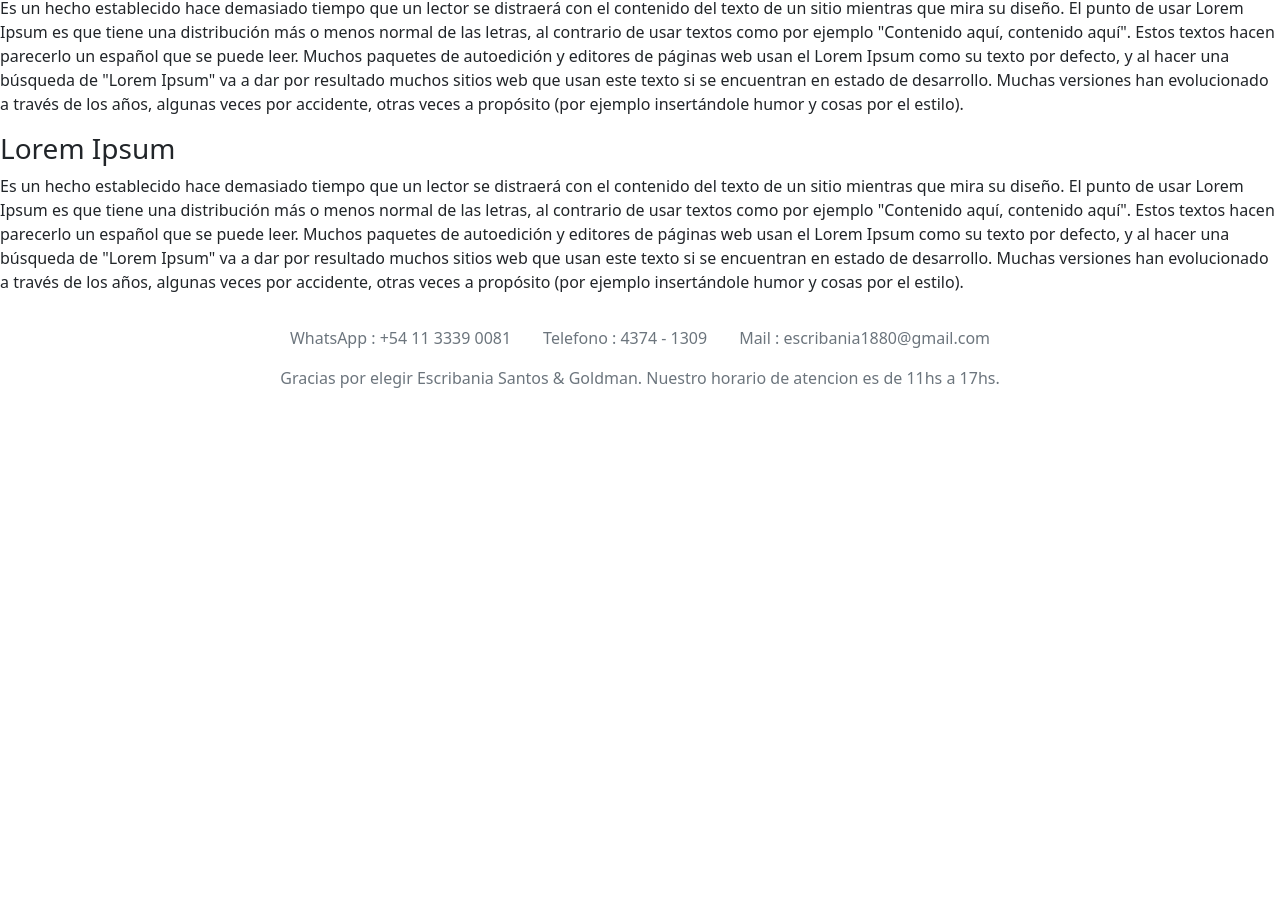
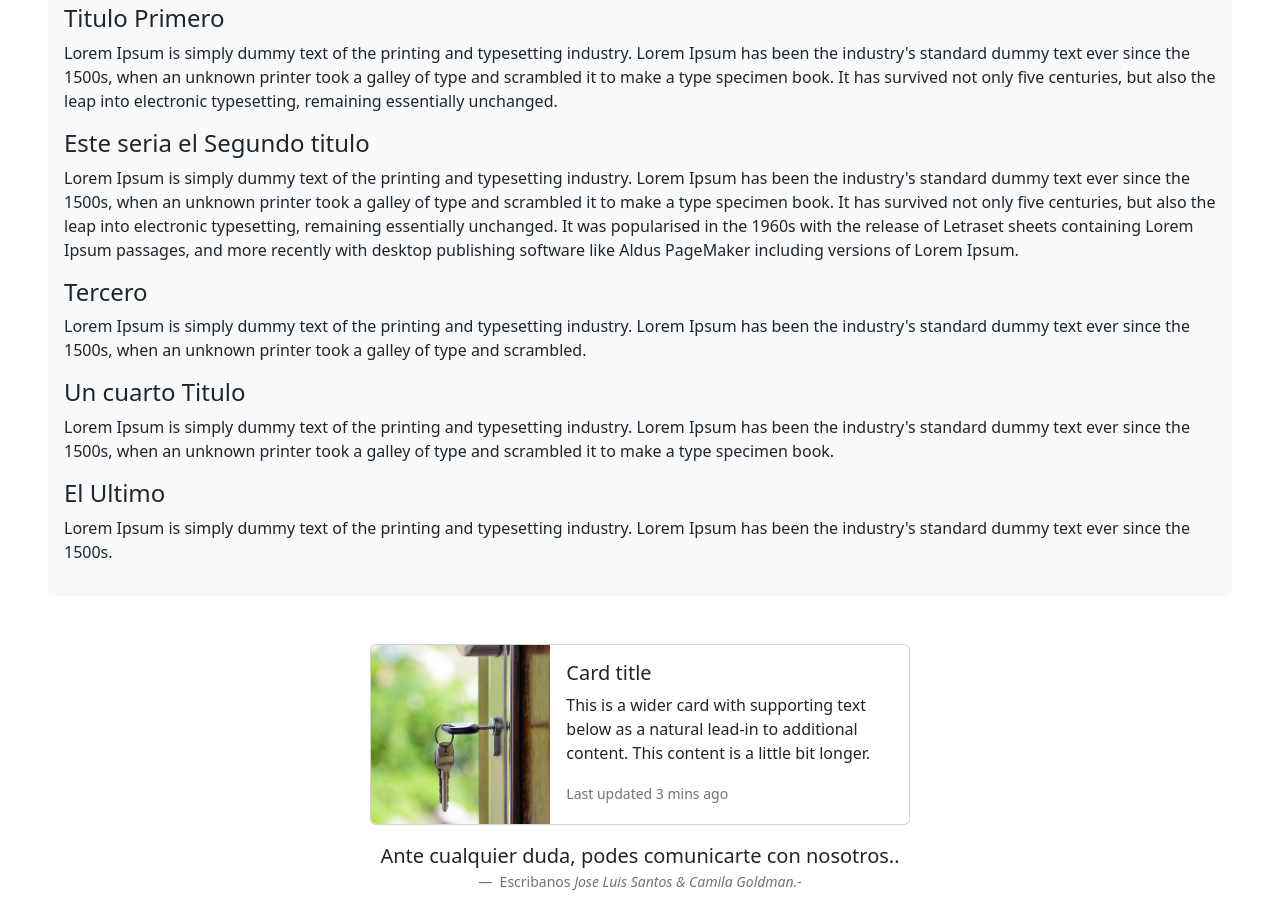
Before and after one commit to lolaSantos/escribaniaSass, a website: page paginas/informacion.html in a window 1280 px wide. Shown: the part 116-1029 px from the top of the page. Before the commit the page ends 800 px from the top, so only its background shows below. Drawn offline with nearby package versions, Linux system fonts and the light colour scheme.

Commit message:
bajeBoost

```diff
--- a/package.json
+++ b/package.json
@@ -16,5 +16,8 @@
   "bugs": {
     "url": "https://github.com/lolaSantos/escribaniaSass/issues"
   },
-  "homepage": "https://github.com/lolaSantos/escribaniaSass#readme"
+  "homepage": "https://github.com/lolaSantos/escribaniaSass#readme",
+  "dependencies": {
+    "bootstrap": "^5.2.0"
+  }
 }
--- a/paginas/informacion.html
+++ b/paginas/informacion.html
@@ -40,7 +40,7 @@
         <li><a class="dropdown-item" href="../paginas/escrituras.html">Escrituras</a></li>
         <li><a class="dropdown-item" href="../paginas/certificaciones.html">Firmas Certificadas</a></li>
         <li><hr class="dropdown-divider"></li>
-        <li><a class="dropdown-item" href="../paginas/info.html">Info</a></li>
+        <li><a class="dropdown-item" href="../paginas/informacion.html">Info</a></li>
       </ul>
     </li>
     <li class="nav-item">
@@ -57,46 +57,69 @@
 
 <!-- TERMINA LA NAVBAR -->
 
-<!-- EMPIEZA MAIN -->
 
-    <main class="textoInfo">
-      <div>
-        <h1 class="tItitulo">Lorem Ipsum</h1>
-        <p class="tItexto">
-          Es un hecho establecido hace demasiado tiempo que un lector se
-          distraerá con el contenido del texto de un sitio mientras que mira su
-          diseño. El punto de usar Lorem Ipsum es que tiene una distribución más
-          o menos normal de las letras, al contrario de usar textos como por
-          ejemplo "Contenido aquí, contenido aquí". Estos textos hacen parecerlo
-          un español que se puede leer. Muchos paquetes de autoedición y
-          editores de páginas web usan el Lorem Ipsum como su texto por defecto,
-          y al hacer una búsqueda de "Lorem Ipsum" va a dar por resultado muchos
-          sitios web que usan este texto si se encuentran en estado de
-          desarrollo. Muchas versiones han evolucionado a través de los años,
-          algunas veces por accidente, otras veces a propósito (por ejemplo
-          insertándole humor y cosas por el estilo).
-        </p>
-      </div>
-      <div>
-        <h3 class="tI2titulo">Lorem Ipsum</h3>
-        <p class="tI2texto">
-          Es un hecho establecido hace demasiado tiempo que un lector se
-          distraerá con el contenido del texto de un sitio mientras que mira su
-          diseño. El punto de usar Lorem Ipsum es que tiene una distribución más
-          o menos normal de las letras, al contrario de usar textos como por
-          ejemplo "Contenido aquí, contenido aquí". Estos textos hacen parecerlo
-          un español que se puede leer. Muchos paquetes de autoedición y
-          editores de páginas web usan el Lorem Ipsum como su texto por defecto,
-          y al hacer una búsqueda de "Lorem Ipsum" va a dar por resultado muchos
-          sitios web que usan este texto si se encuentran en estado de
-          desarrollo. Muchas versiones han evolucionado a través de los años,
-          algunas veces por accidente, otras veces a propósito (por ejemplo
-          insertándole humor y cosas por el estilo).
-        </p>
-      </div>
-    </main>
+<!-- TEXTO -->
+<div data-bs-spy="scroll" data-bs-target="#navbar-example2" data-bs-root-margin="0px 0px -40%" data-bs-smooth-scroll="true" class="scrollspy-example bg-light p-3 rounded-2 m-5" tabindex="0">
+  <h4 id="scrollspyHeading1">Titulo Primero</h4>
+  <p>Lorem Ipsum is simply dummy text of the printing and typesetting industry.
+    Lorem Ipsum has been the industry's standard dummy text ever since the 1500s,
+    when an unknown printer took a galley of type and scrambled it to make a type
+    specimen book. It has survived not only five centuries, but also the leap into
+    electronic typesetting, remaining essentially unchanged. </p>
+  <h4 id="scrollspyHeading2">Este seria el Segundo titulo</h4>
+  <p>Lorem Ipsum is simply dummy text of the printing and typesetting industry.
+    Lorem Ipsum has been the industry's standard dummy text ever since the 1500s,
+    when an unknown printer took a galley of type and scrambled it to make a type
+    specimen book. It has survived not only five centuries, but also the leap into
+    electronic typesetting, remaining essentially unchanged. It was popularised in the
+    1960s with the release of Letraset sheets containing Lorem Ipsum passages, and more
+    recently with desktop publishing software like Aldus PageMaker including versions of
+     Lorem Ipsum.</p>
+  <h4 id="scrollspyHeading3">Tercero</h4>
+  <p>Lorem Ipsum is simply dummy text of the printing and typesetting industry.
+    Lorem Ipsum has been the industry's standard dummy text ever since the 1500s,
+    when an unknown printer took a galley of type and scrambled.</p>
+  <h4 id="scrollspyHeading4">Un cuarto Titulo</h4>
+  <p>Lorem Ipsum is simply dummy text of the printing and typesetting industry.
+    Lorem Ipsum has been the industry's standard dummy text ever since the 1500s,
+    when an unknown printer took a galley of type and scrambled it to make a type
+    specimen book.</p>
+  <h4 id="scrollspyHeading5">El Ultimo</h4>
+  <p>Lorem Ipsum is simply dummy text of the printing and typesetting industry.
+    Lorem Ipsum has been the industry's standard dummy text ever since the 1500s.</p>
+</div>
+<!-- TEXTO TERMINA -->
 
-    <!-- TERMINA MAIN -->
+<!-- OTRA CARTA EMPIEZA-->
+<div class="card mb-3 mx-auto m-5 " style="max-width: 540px;">
+<div class="row g-0">
+  <div class="col-md-4">
+    <img src="../IMAGEN/casa.jpg" class="img-fluid rounded-start" alt="...">
+  </div>
+  <div class="col-md-8">
+    <div class="card-body">
+      <h5 class="card-title">Card title</h5>
+      <p class="card-text">This is a wider card with supporting text below as a natural lead-in to additional content. This content is a little bit longer.</p>
+      <p class="card-text"><small class="text-muted">Last updated 3 mins ago</small></p>
+    </div>
+  </div>
+</div>
+</div>
+<!-- OTRA CARTA TERMINA -->
+
+<!-- EMPIEZA UNA SECCION CON TEXTO -->
+
+<figure class="text-center m-3">
+<blockquote class="blockquote">
+  <p>Ante cualquier duda, podes comunicarte con nosotros..</p>
+</blockquote>
+<figcaption class="blockquote-footer">
+  Escribanos <cite title="Source Title">Jose Luis Santos & Camila Goldman.-</cite>
+</figcaption>
+</figure>
+
+<!-- TERMINA SECCION CON TEXTO -->
+
 
     <!-- EMPIEZA EL FOOTER -->
 
--- a/scss/componentes/_cartas.scss
+++ b/scss/componentes/_cartas.scss
@@ -3,8 +3,8 @@
 .cardContainer {
   width: 100%;
   display: flex;
-  flex-direction: column;
-  align-items: center;
+  flex-wrap: wrap;
+  justify-content: center;
   .card {
     width: 250px;
     margin: 40px;
@@ -14,8 +14,6 @@
     cursor: default;
     transition: all 400ms ease;
     text-align: center;
-    .card:hover {
-      transform: translateY(-10px);
   }
   .card__img {
     width: 100%;
@@ -38,17 +36,13 @@
     color: black;
     border-radius: 4px;
     transition: all 400ms ease;
+  }
+}
+.card:hover {
+  transform: translateY(-10px);
+}
 .card__link:hover {
   color: rgb(92, 165, 249);
 }
-    }
-  }
-  @media (min-width: 600px) {
-    .cardContainer {
-      display: flex;
-      flex-direction: row;
-    }
-  }
-}
 
 /* FIN CARTAS */
--- a/scss/componentes/_info.scss
+++ /dev/null
@@ -1,9 +0,0 @@
-textoInfo {
-  margin: 5vh;
-  tItitulo {
-    height: 2vh;
-  }
-  tI2titulo {
-    height: 1.5vh;
-  }
-}
--- /dev/null
+++ b/scss/componentes/_titulosYtextos.scss
@@ -0,0 +1,9 @@
+.titulo {
+  text-align: center;
+  justify-content: center;
+  padding: 3vh;
+  font-family: "Times New Roman", Times, serif;
+}
+.tituloPrincipal {
+  font-size: 30vh;
+}
--- /dev/null
+++ b/scss/componentes/_variables.scss
@@ -0,0 +1,3 @@
+$primary-color: #8caefa;
+$secondary-color: #606e8e;
+$tertiary-color: black;
--- a/scss/style.scss
+++ b/scss/style.scss
@@ -1,3 +1,4 @@
 @import "./componentes/global";
+@import "./componentes/_variables.scss/";
+@import "./componentes/titulosYtextos";
 @import "./componentes/cartas";
-@import "./componentes/info";
```
Also changed, not shown: index.html (+17 -4 lines), paginas/certificaciones.html (+3 -3 lines), paginas/contacto.html (+1 -1 lines), paginas/escrituras.html (+3 -3 lines), css/style.css, 2 other files. Lines whose indentation alone changed are shown as unchanged.
